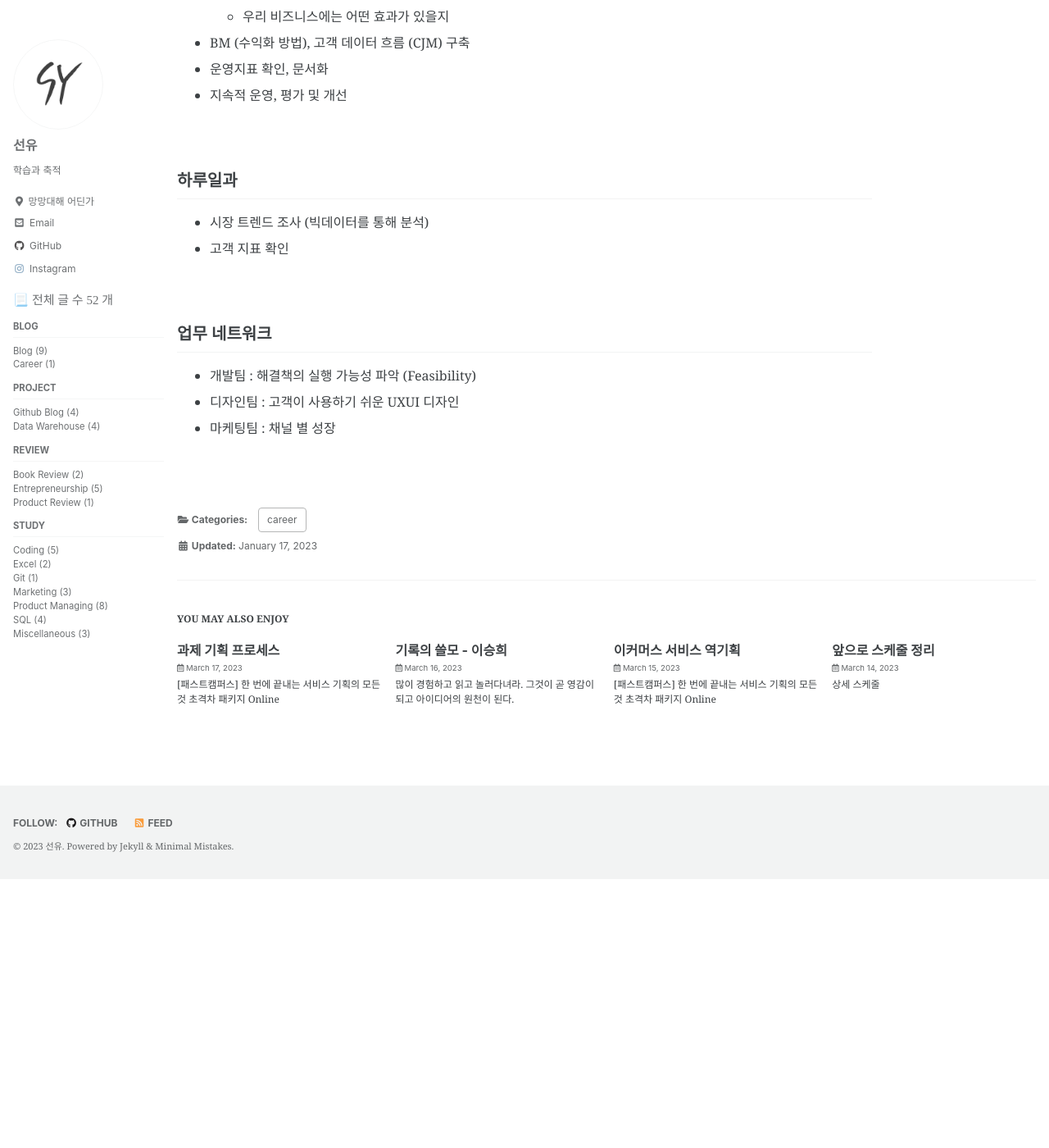
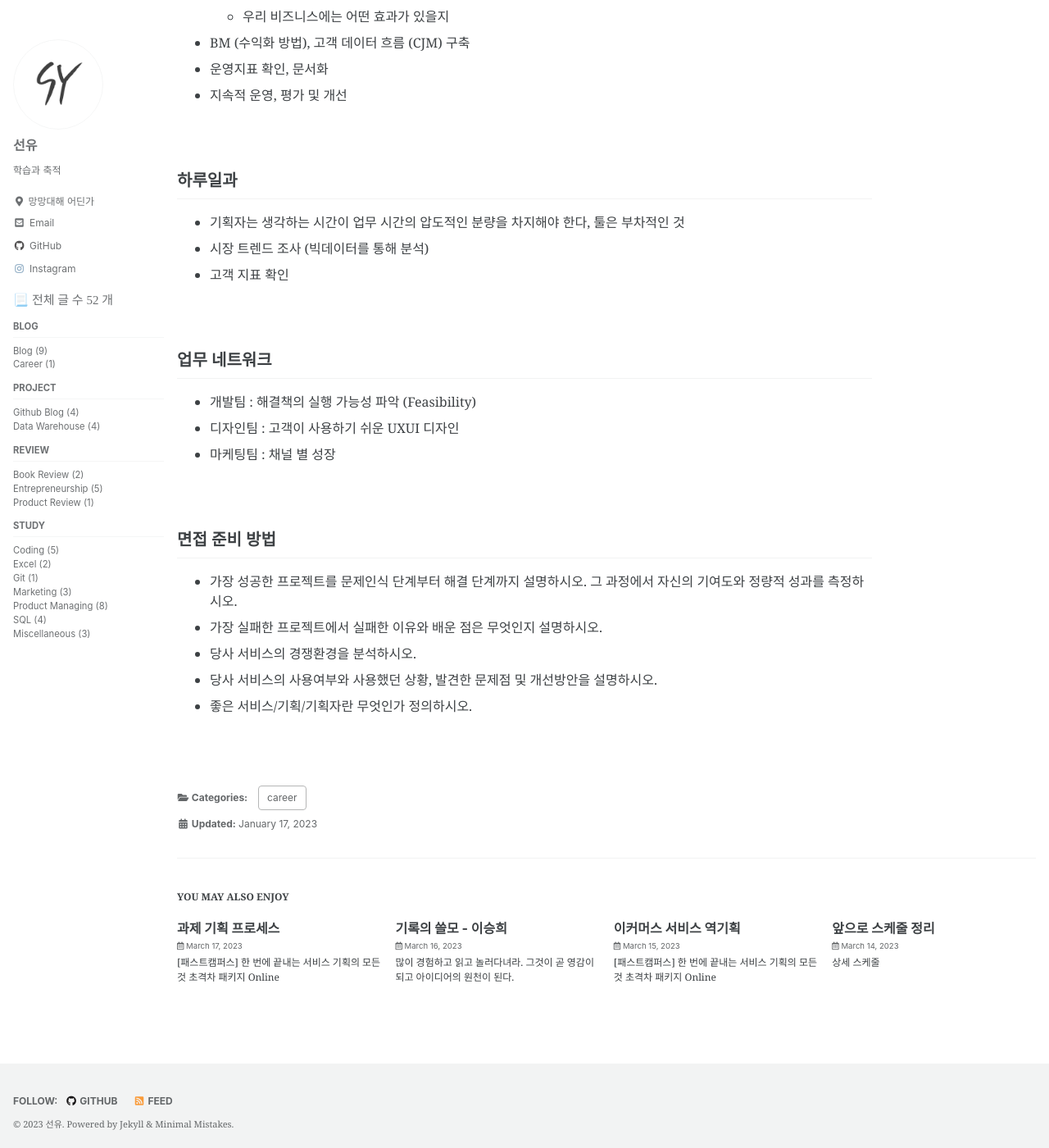
Before and after one commit to devSeanYoo/devSeanYoo.github.io, a Jekyll site: the page built from _posts/2023-01-17-PM_JD.md, in a window 1280 px wide and 1400 px high, scrolled down 696 px. Shown: the whole window at 82% size. Built offline with Jekyll 4.4.1, drawn with Linux system fonts in a browser that asks for light colours; cached includes are drawn as plain includes; some web fonts are replaced; before the commit the page ends 1768 px from its top, so only the background shows below that.

Commit message:
Update 2023-01-17-PM_JD.md

```diff
--- a/_posts/2023-01-17-PM_JD.md
+++ b/_posts/2023-01-17-PM_JD.md
@@ -28,6 +28,7 @@ categories : career
 <br>
 
 ## 하루일과
+- 기획자는 생각하는 시간이 업무 시간의 압도적인 분량을 차지해야 한다, 툴은 부차적인 것
 - 시장 트렌드 조사 (빅데이터를 통해 분석)
 - 고객 지표 확인
 
@@ -39,3 +40,13 @@ categories : career
 - 마케팅팀 : 채널 별 성장
 
 <br>
+
+## 면접 준비 방법
+- 가장 성공한 프로젝트를 문제인식 단계부터 해결 단계까지 설명하시오. 그 과정에서 자신의 기여도와 정량적 성과를 측정하시오.
+- 가장 실패한 프로젝트에서 실패한 이유와 배운 점은 무엇인지 설명하시오.
+- 당사 서비스의 경쟁환경을 분석하시오.
+- 당사 서비스의 사용여부와 사용했던 상황, 발견한 문제점 및 개선방안을 설명하시오.
+- 좋은 서비스/기획/기획자란 무엇인가 정의하시오.
+
+
+<br>
```
